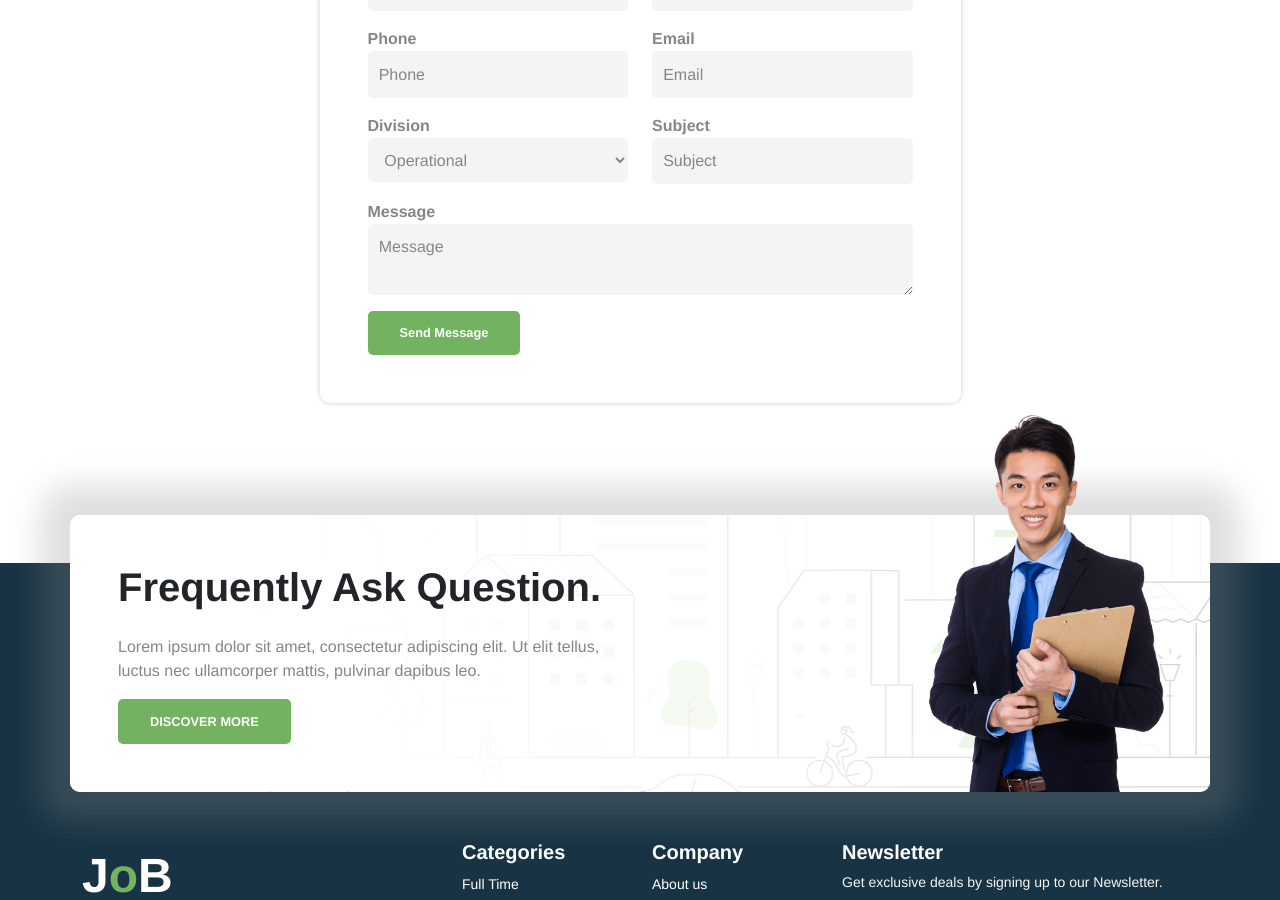
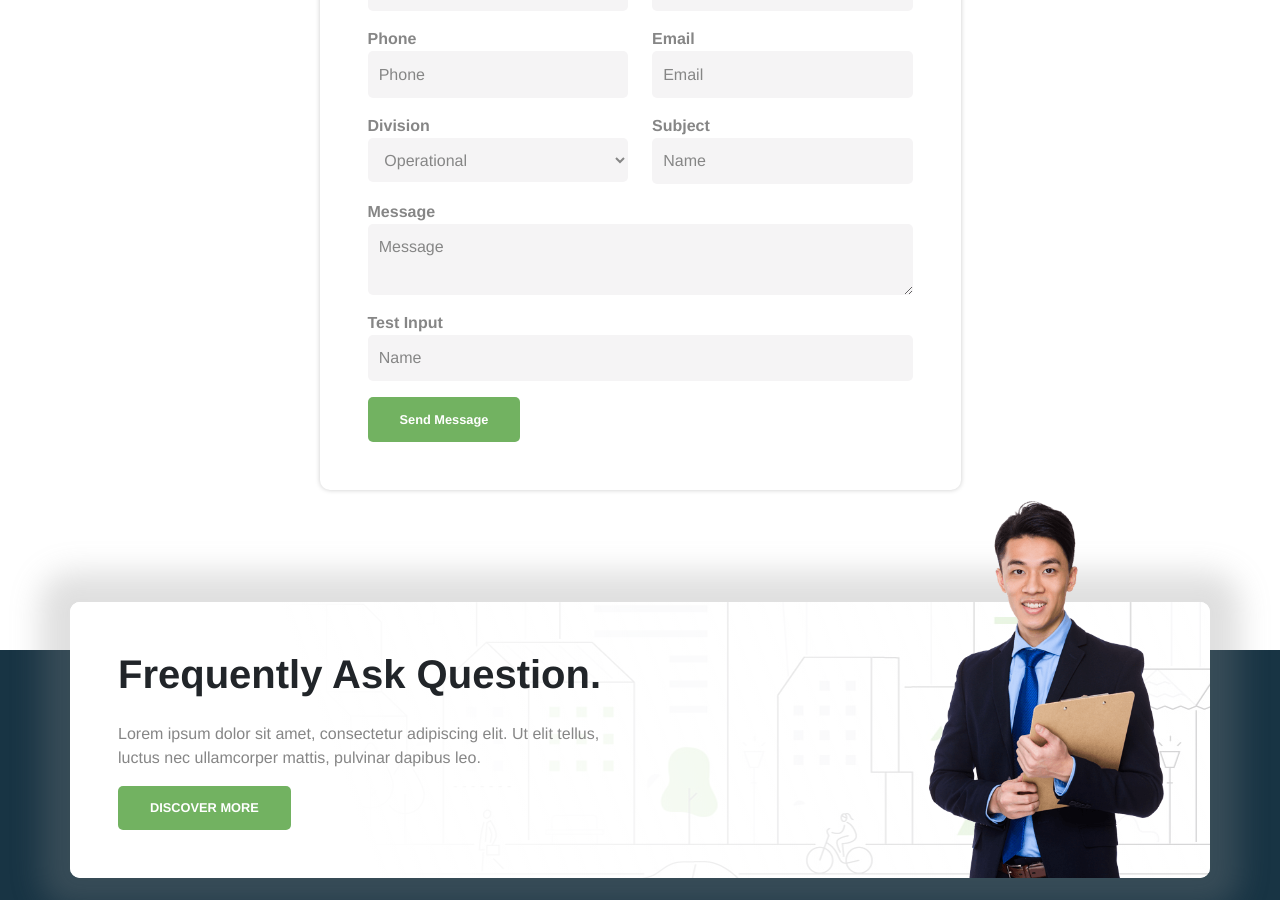
Before and after one commit to saeidsh777/sample-1, a React (Vite) app: page /contact in a window 1280 px wide. Shown: the part 1780-2680 px from the top of the page. Built offline with nearby package versions, Linux system fonts and the light colour scheme.

Commit message:
create useForm

```diff
--- /dev/null
+++ b/src/Components/Input/Input.jsx
@@ -0,0 +1,44 @@
+import React, { useEffect, useReducer } from "react";
+
+import "./Input.css";
+
+const setValue = (state, action) => {
+  switch (action.type) {
+    case "CHANGE-INPUT": {
+      return {
+        ...state,
+        value: action.value,
+        isValid: true,
+      };
+    }
+
+    default:
+      state;
+  }
+};
+
+export default function Input(props) {
+  const [mainInput, dispatch] = useReducer(setValue, {
+    value: "",
+    isValid: false,
+  });
+
+  const { value } = mainInput;
+
+  useEffect(() => {
+    props.onValidHandler(props.id, value, mainInput.isValid);
+  }, [value]);
+
+
+  return (
+    <input
+      className="input"
+      type="text"
+      placeholder="Name"
+      value={value}
+      onChange={(e) => {
+        dispatch({ type: "CHANGE-INPUT", value: e.target.value });
+      }}
+    />
+  );
+}
--- /dev/null
+++ b/src/Hooks/useForm.jsx
@@ -0,0 +1,32 @@
+import React, { useReducer } from "react";
+
+const validHandler = (state, action) => {
+  switch (action.type) {
+    case "GET-VALUE": {
+      return {
+        ...state,
+        inputs: {
+          ...state.inputs,
+          [action.inputID]: {
+            value: action.inputValue,
+            isValidInput: action.isValid,
+          },
+        },
+        isValidForm: true,
+      };
+    }
+  }
+};
+
+export const useForm = (initInputs, initValid)=> {
+  const [formState, dispatch] = useReducer(validHandler, {
+    inputs: initInputs,
+    isValidForm: initValid,
+  });
+
+  const onValidHandler = (inputID, inputValue, isValid) => {
+    dispatch({ type: "GET-VALUE", inputID, inputValue, isValid });
+  };
+
+  return [formState, onValidHandler];
+}
--- a/src/pages/Contact/Contact.jsx
+++ b/src/pages/Contact/Contact.jsx
@@ -1,15 +1,36 @@
-import React from "react";
+import React, { useState } from "react";
 
 import Header from "../../Components/Header/Header";
 import Ltpb from "../../Components/Ptpb/Ltpb";
-import Footer from '../../Components/Footer/Footer'
+import Footer from "../../Components/Footer/Footer";
+import Input from "../../Components/Input/Input";
+
+import { useForm } from "../../Hooks/useForm";
 
 import { GeoAltFill } from "react-bootstrap-icons";
 import { EnvelopeFill } from "react-bootstrap-icons";
 import { TelephoneFill } from "react-bootstrap-icons";
 
 import "./Contact.css";
+
 export default function Contact() {
+  const [formState, onValidHandler] = useForm(
+    {
+      message: {
+        value: "",
+        isValidInput: false,
+      },
+      subject: {
+        value: "",
+        isValidInput: false,
+      },
+    },
+    false
+  );
+
+  useState(() => {
+    console.log(formState);
+  }, [formState]);
   return (
     <div className="Contact">
       <Header>
@@ -197,13 +218,7 @@ export default function Contact() {
                       <label className="label-input" htmlFor="Subject">
                         Subject
                       </label>
-                      <input
-                        id="Subject"
-                        className="input"
-                        name="Subject"
-                        type="text"
-                        placeholder="Subject"
-                      />
+                      <Input id="subject" onValidHandler={onValidHandler} />
                     </div>
 
                     <div className="col-12 d-flex flex-column mb-3">
@@ -211,16 +226,23 @@ export default function Contact() {
                         Message
                       </label>
                       <textarea
-                        id="Message"
                         className="input"
                         name="Message"
                         type="text"
                         placeholder="Message"
                       />
                     </div>
+                    <div className="col-12 d-flex flex-column mb-3">
+                      <label className="label-input" htmlFor="Message">
+                        Test Input
+                      </label>
+                      <Input id="message" onValidHandler={onValidHandler} />
+                    </div>
 
                     <div className="col-12">
-                      <button className="btn-c1 w-100 w-lg-auto">Send Message</button>
+                      <button className="btn-c1 w-100 w-lg-auto">
+                        Send Message
+                      </button>
                     </div>
                   </div>
                 </form>
@@ -230,7 +252,7 @@ export default function Contact() {
         </div>
       </section>
 
-      <Footer/>
+      <Footer />
     </div>
   );
 }
--- a/src/pages/JobInfos/JobInfos.jsx
+++ b/src/pages/JobInfos/JobInfos.jsx
@@ -1,5 +1,28 @@
-import React from "react";
+import React, { useState, useEffect } from "react";
+import { useParams } from "react-router-dom";
+import Header from "../../Components/Header/Header";
+import jobDatas from "../../data/jobData";
+
 import "./JobInfos.css";
+import JobBox from "../../Components/JobBox/JobBox";
 export default function JobInfos() {
-  return <div>JobInfos</div>;
+  const [mainJob, setMainJob] = useState({});
+  const { jobID } = useParams();
+
+  useEffect(()=>{
+    setMainJob(...jobDatas.filter(job => job.jobID === jobID));
+  },[])
+
+  return (
+    <div>
+      <Header />
+      <div className="container">
+        <div className="row">
+          <div className="col-8">
+            <JobBox {...mainJob}/>
+          </div>
+        </div>
+      </div>
+    </div>
+  );
 }
```
Also changed, not shown: src/Components/Input/Input.css (added).
